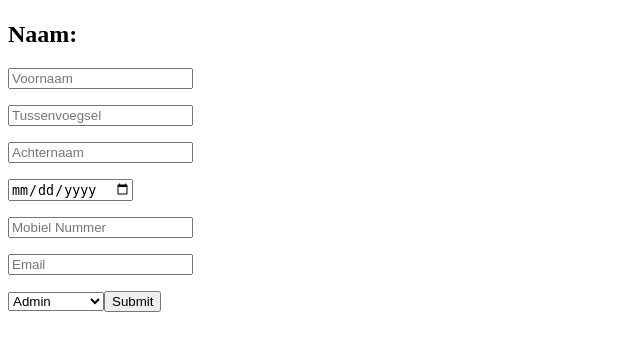
After one commit to Lvanhuijstee/Examenproject, a PHP site: page /Examenproject/adminRegistratie.php in a window 1280 px wide. The commit adds this page. Shown: the top 351 px of the page, without its empty margins (0-640 px from the left). Run offline with PHP 8.4, Linux system fonts and the light colour scheme; data comes from the database, SQL or seed files in the repository.

Commit message:
Update Registratie

```diff
--- /dev/null
+++ b/adminRegistratie.php
@@ -0,0 +1,57 @@
+<?php
+if (!isset($_SESSION)) {
+    session_start();
+}
+include("database.php");
+?>
+
+<!DOCTYPE html>
+<html lang="en">
+
+<head>
+    <meta charset="UTF-8">
+    <meta name="viewport" content="width=device-width, initial-scale=1.0">
+    <link rel="stylesheet" href="adminRegistratie.css">
+    <link href="https://fonts.googleapis.com/css?family=Rubik:400,700&display=swap" rel="stylesheet">
+    <title>Registration Page</title>
+</head>
+
+<body>
+    <div class="form-container">
+        <form id="myForm" action="registratiehandling.php" method="post">
+            <h1 id="Gelukt"></h1>
+            <div class="form-group">
+                <div class="tab">
+                    <h2>Naam:</h2>
+                    <p><input placeholder="Voornaam" name="voornaam"></p>
+                    <p><input placeholder="Tussenvoegsel" name="tussenvoegsel"></p>
+                    <p><input placeholder="Achternaam" name="achternaam"></p>
+                    <p><input type="date" placeholder="Geboortedatum" name="geboortedatum"></p>
+                    <p><input placeholder="Mobiel Nummer" name="mobielnummer"></p>
+                    <p><input type="email" placeholder="Email" name="email"></p>
+                    <select name="RollenAdmin">
+                        <?php
+                        $sql = "SELECT * FROM Rollen WHERE NOT Rolnaam = 'Klant'";
+                        $result = mysqli_query($conn, $sql);
+                        while ($row = mysqli_fetch_assoc($result)) {
+                        ?>
+                            <option value="<?php echo $row["id"]; ?>">
+                                <?php echo $row["Rolnaam"];
+                                ?>
+                            </option>
+                        <?php
+                        }
+                        ?>
+                </div>
+                <input type="submit">
+            </div>
+            <br>
+
+        </form>
+        <?php
+        mysqli_close($conn);
+        ?>
+    </div>
+</body>
+
+</html>
```
Also changed, not shown: registratie.php (+0 -67 lines), registratiehandling.php (+26 -5 lines), adminRegistratie.css (added).
